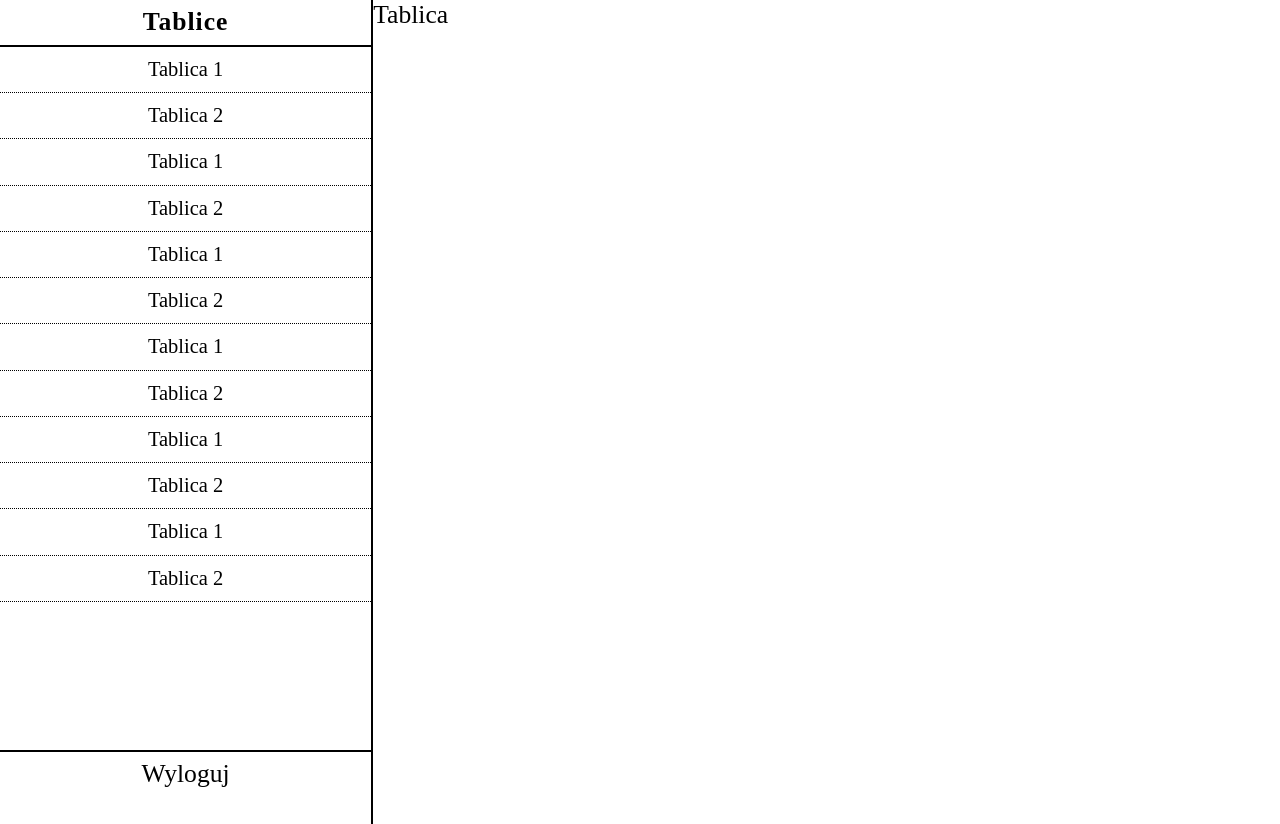
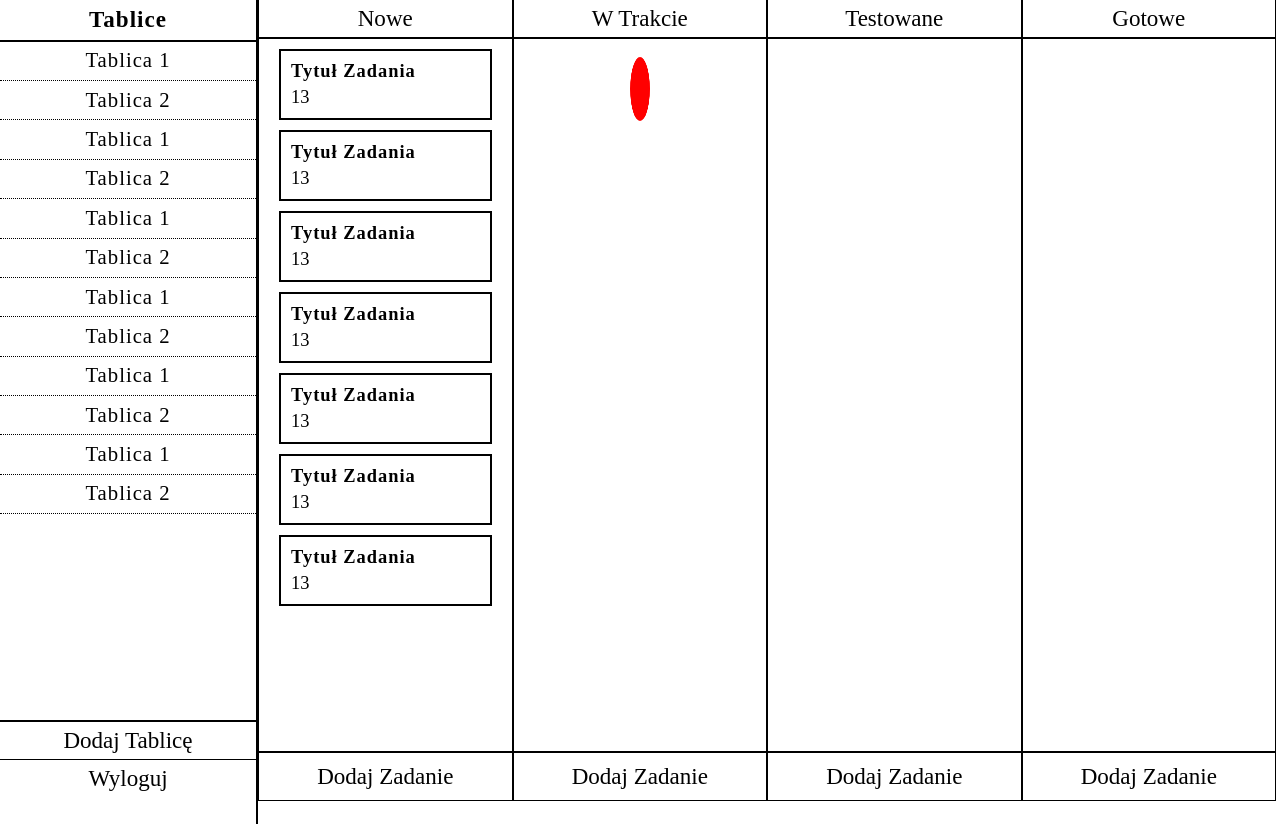
Before and after one commit to Redivv/ToDoStudia, a PHP site: page /views/todo.html in a window 1280 px wide. Run offline with PHP 8.4, Linux system fonts and the light colour scheme.

Commit message:
Main Table Columns HTML template

```diff
--- a/styles/main.css
+++ b/styles/main.css
@@ -1,68 +1,132 @@
-body{
+body {
     overflow: hidden;
     margin: 0;
-    font-size: 2vw;
+    font-size: 1.8vw;
 }
-output{
+
+output {
     display: block;
 }
 
-.container > aside,main{
+.container>aside,
+main {
     float: left;
 }
 
-.sidebar{
+.sidebar {
     height: 100vh;
     position: relative;
-    width: 29%;
+    width: 20%;
     border-right: 2px solid;
     padding-bottom: 3vh;
 }
 
-.sidebar *{
+.sidebar * {
     text-align: center;
 }
 
-.sidebar header{
+.sidebar header {
     border-bottom: 2px solid;
-    padding: 2% 0;
+    padding: 2.5% 0;
     font-weight: bold;
     letter-spacing: 1px;
 }
 
-.sidebar output{
-    font-size: .8em;
-    max-height: 84vh;
+.sidebar output {
+    font-size: .9em;
+    max-height: 78vh;
     overflow-y: auto;
 }
 
-.sidebar output .tableLink{
+.sidebar output .tableLink {
     padding: 3% 0;
+    letter-spacing: 1px;
     border-bottom: 1px dotted;
 }
 
-.sidebar output .tableLink:hover{
+.sidebar output .tableLink:hover {
     background-color: #ddd;
     cursor: pointer;
 }
 
-.sidebar footer{
+.sidebar footer {
     position: absolute;
     bottom: 0;
     width: 100%;
     border-top: 2px solid;
-    padding: 2% 0;
     margin-bottom: 3.4vh;
 }
 
-.sidebar footer:hover{
+.sidebar footer div {
+    padding: 5px;
+}
+
+.sidebar footer div:hover {
+    cursor: pointer;
     background-color: crimson;
     color: white;
     border-color: black;
-    cursor: pointer;
 }
 
-main{
-    width: 70.8%;
+.sidebar footer div:first-child {
+    border-bottom: 1px solid;
+}
+
+main {
+    width: 79.805%;
     height: 100vh;
 }
+
+.tableColumn {
+    float: left;
+    text-align: center;
+    height: 100vh;
+    border: 1px solid;
+    border-top: 0;
+    width: 24.72%;
+    position: relative;
+}
+
+.tableColumn header {
+    border-bottom: 2px solid;
+    padding: 5px 2px;
+}
+
+.tableColumn output {
+    padding: 10px 20px;
+    overflow-y: auto;
+    height: 79.5vh;
+}
+
+.tableColumn footer {
+    position: absolute;
+    bottom: 0;
+    width: 100%;
+    border-top: 2px solid;
+    padding: 10px 0;
+}
+
+.tableColumn article {
+    text-align: left;
+    font-size: .8em;
+    border: 2px solid;
+    padding: 10px;
+    margin-bottom: 10px;
+}
+
+.taskTitle {
+    margin-bottom: 5px;
+    font-weight: bold;
+    letter-spacing: 1px;
+}
+
+.taskLevel {
+    margin-top: 5px;
+}
+
+.tableColumn footer:hover {
+    cursor: pointer;
+    background-color: crimson;
+    color: white;
+    border-color: black;
+}
--- a/views/todo.html
+++ b/views/todo.html
@@ -6,6 +6,7 @@
     <meta http-equiv="X-UA-Compatible" content="IE=edge">
     <meta name="viewport" content="width=device-width, initial-scale=1.0">
     <link rel="stylesheet" href="/styles/main.css">
+    <link rel="stylesheet" href="/styles/spinner.css">
     <title>Tablice</title>
 </head>
 
@@ -54,11 +55,70 @@
             </div>
          </output>
             <footer>
-            Wyloguj
+                <div>Dodaj Tablicę</div>
+                <div>Wyloguj</div>
             </footer>
         </aside>
         <main>
-         Tablica
+            <div class="tableColumn">
+                <header>Nowe</header>
+                <output>
+               <article>
+                  <div class="taskTitle">Tytuł Zadania</div>
+                  <div class="taskLevel">13</div>
+               </article>
+               <article>
+                  <div class="taskTitle">Tytuł Zadania</div>
+                  <div class="taskLevel">13</div>
+               </article>
+               <article>
+                  <div class="taskTitle">Tytuł Zadania</div>
+                  <div class="taskLevel">13</div>
+               </article>
+               <article>
+                  <div class="taskTitle">Tytuł Zadania</div>
+                  <div class="taskLevel">13</div>
+               </article>
+               <article>
+                  <div class="taskTitle">Tytuł Zadania</div>
+                  <div class="taskLevel">13</div>
+               </article>
+               <article>
+                  <div class="taskTitle">Tytuł Zadania</div>
+                  <div class="taskLevel">13</div>
+               </article>
+               <article>
+                  <div class="taskTitle">Tytuł Zadania</div>
+                  <div class="taskLevel">13</div>
+               </article>
+            </output>
+                <footer>
+                    Dodaj Zadanie
+                </footer>
+            </div>
+            <div class="tableColumn">
+                <header>W Trakcie</header>
+                <output>
+                   <div class="lds-circle"><div></div></div>
+                </output>
+                <footer>
+                    Dodaj Zadanie
+                </footer>
+            </div>
+            <div class="tableColumn">
+                <header>Testowane</header>
+                <output></output>
+                <footer>
+                    Dodaj Zadanie
+                </footer>
+            </div>
+            <div class="tableColumn">
+                <header>Gotowe</header>
+                <output></output>
+                <footer>
+                    Dodaj Zadanie
+                </footer>
+            </div>
         </main>
     </div>
 </body>
```
Lines whose indentation alone changed are shown as unchanged.
